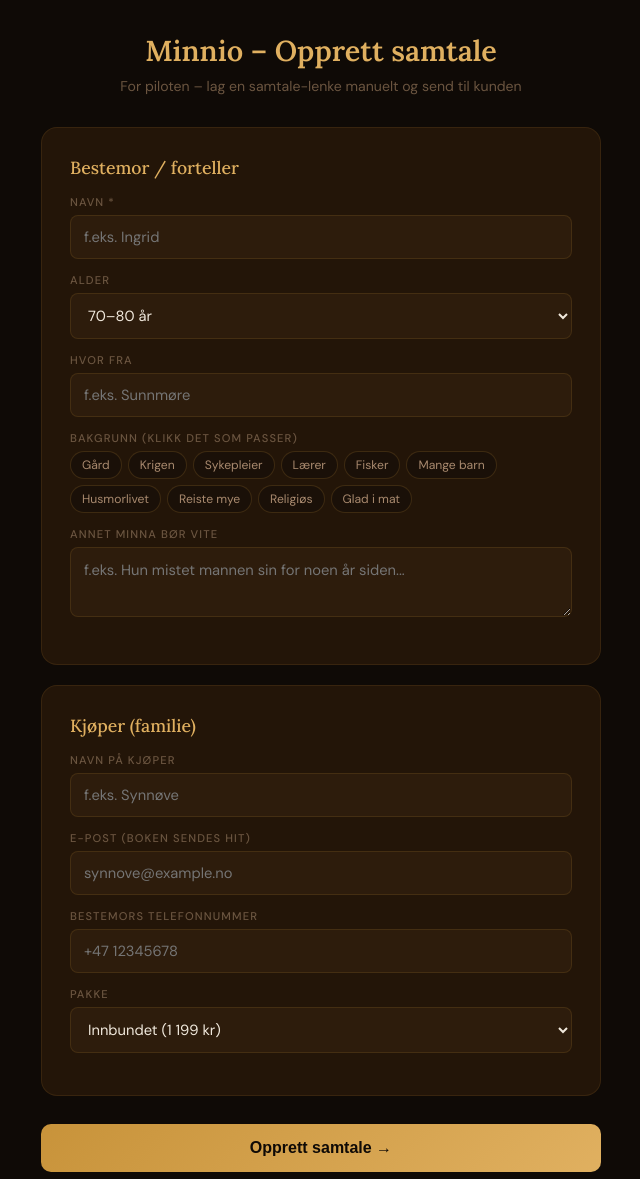
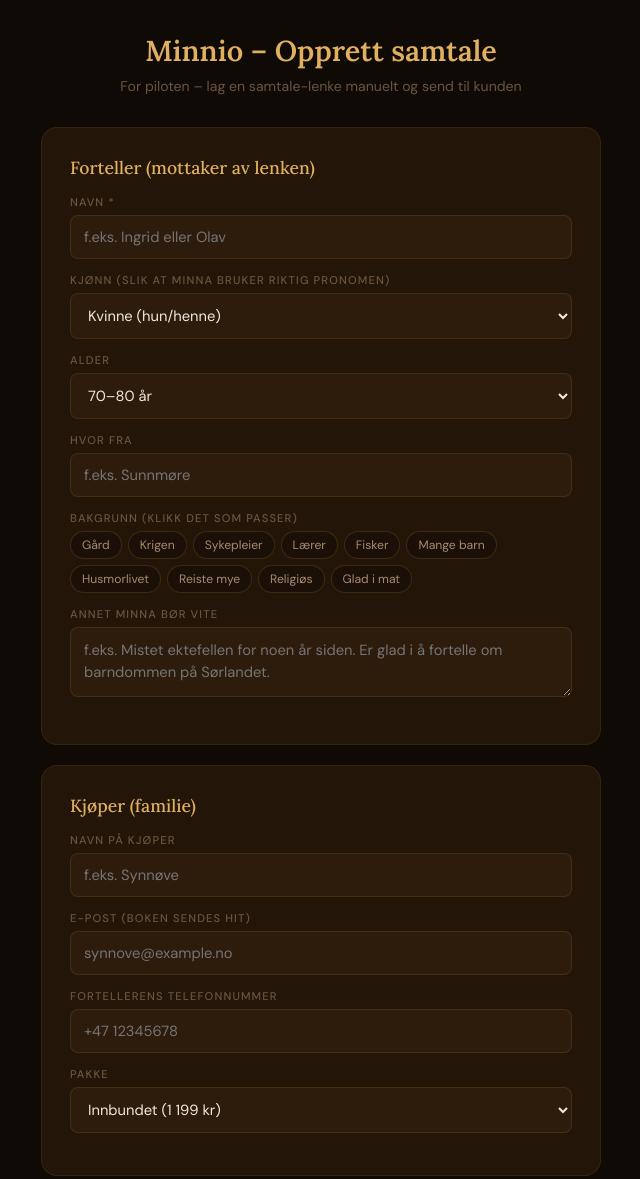
Before and after one commit to runeeie-png/minnio, a website: page public/admin.html in a window 1280 px wide. Shown: the top 1179 px of the page, without its empty margins (319-959 px from the left). Drawn offline with Linux system fonts and the light colour scheme.

Commit message:
Add files via upload

```diff
--- a/public/admin.html
+++ b/public/admin.html
@@ -93,10 +93,17 @@ h1 {
   <div class="sub">For piloten – lag en samtale-lenke manuelt og send til kunden</div>
 
   <div class="card">
-    <div class="section">Bestemor / forteller</div>
+    <div class="section">Forteller (mottaker av lenken)</div>
     <div class="row">
       <label>Navn *</label>
-      <input type="text" id="name" placeholder="f.eks. Ingrid">
+      <input type="text" id="name" placeholder="f.eks. Ingrid eller Olav">
+    </div>
+    <div class="row">
+      <label>Kjønn (slik at Minna bruker riktig pronomen)</label>
+      <select id="gender">
+        <option value="kvinne">Kvinne (hun/henne)</option>
+        <option value="mann">Mann (han/ham)</option>
+      </select>
     </div>
     <div class="row">
       <label>Alder</label>
@@ -128,7 +135,7 @@ h1 {
     </div>
     <div class="row">
       <label>Annet Minna bør vite</label>
-      <textarea id="extra" placeholder="f.eks. Hun mistet mannen sin for noen år siden..."></textarea>
+      <textarea id="extra" placeholder="f.eks. Mistet ektefellen for noen år siden. Er glad i å fortelle om barndommen på Sørlandet."></textarea>
     </div>
   </div>
 
@@ -143,7 +150,7 @@ h1 {
       <input type="email" id="buyer-email" placeholder="synnove@example.no">
     </div>
     <div class="row">
-      <label>Bestemors telefonnummer</label>
+      <label>Fortellerens telefonnummer</label>
       <input type="tel" id="buyer-phone" placeholder="+47 12345678">
     </div>
     <div class="row">
@@ -161,7 +168,7 @@ h1 {
   <div id="result" style="margin-top:24px;">
     <div class="result-card">
       <h3>✓ Samtale opprettet</h3>
-      <p style="font-size:0.88rem; color:var(--text2); margin-bottom:8px;">Send denne lenken til bestemor:</p>
+      <p style="font-size:0.88rem; color:var(--text2); margin-bottom:8px;">Send denne lenken til fortelleren:</p>
       <div class="link-box" id="link"></div>
       <button class="copy-btn" onclick="copyLink()">📋 Kopier lenke</button>
       <button class="copy-btn" onclick="copySms()" style="background:var(--sage); color:white;">📱 Kopier SMS-tekst</button>
@@ -175,12 +182,13 @@ h1 {
 async function createSession() {
   const btn = document.getElementById('create-btn');
   const name = document.getElementById('name').value.trim();
-  if (!name) { alert('Du må skrive inn navn på bestemor'); return; }
+  if (!name) { alert('Du må skrive inn navn på fortelleren'); return; }
 
   const keywords = Array.from(document.querySelectorAll('.kw.on')).map(k => k.textContent);
 
   const profile = {
     name,
+    gender: document.getElementById('gender').value,
     age: document.getElementById('age').value,
     place: document.getElementById('place').value.trim(),
     keywords,
```
